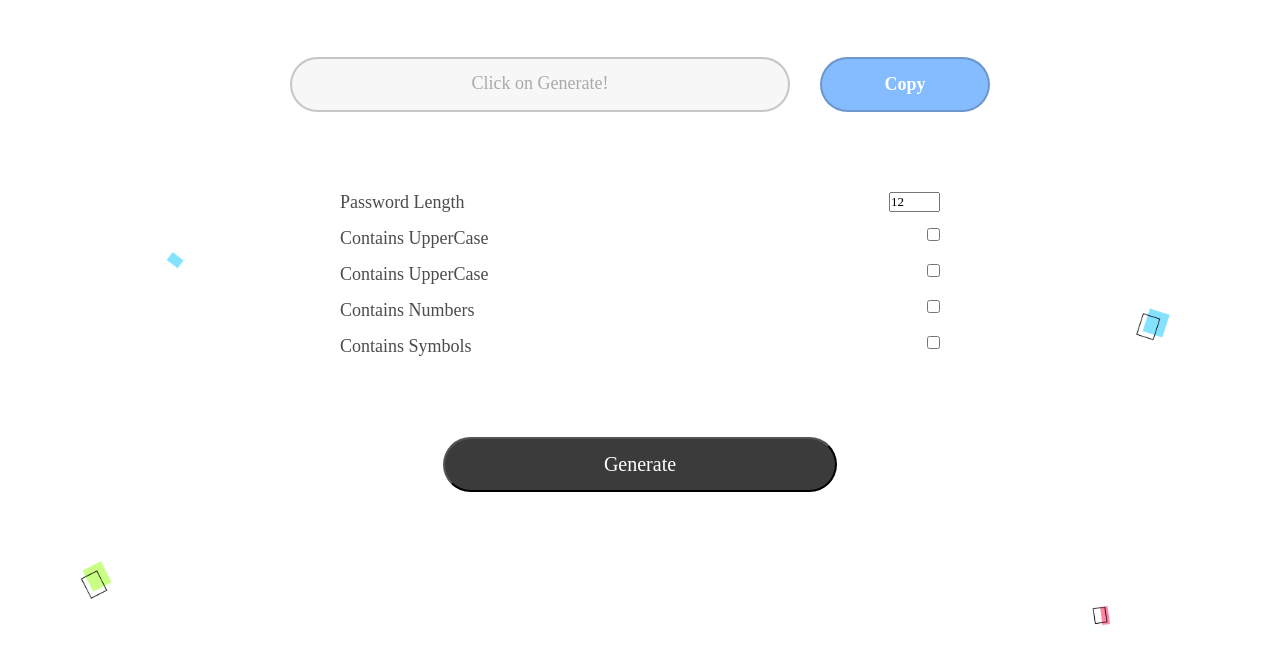
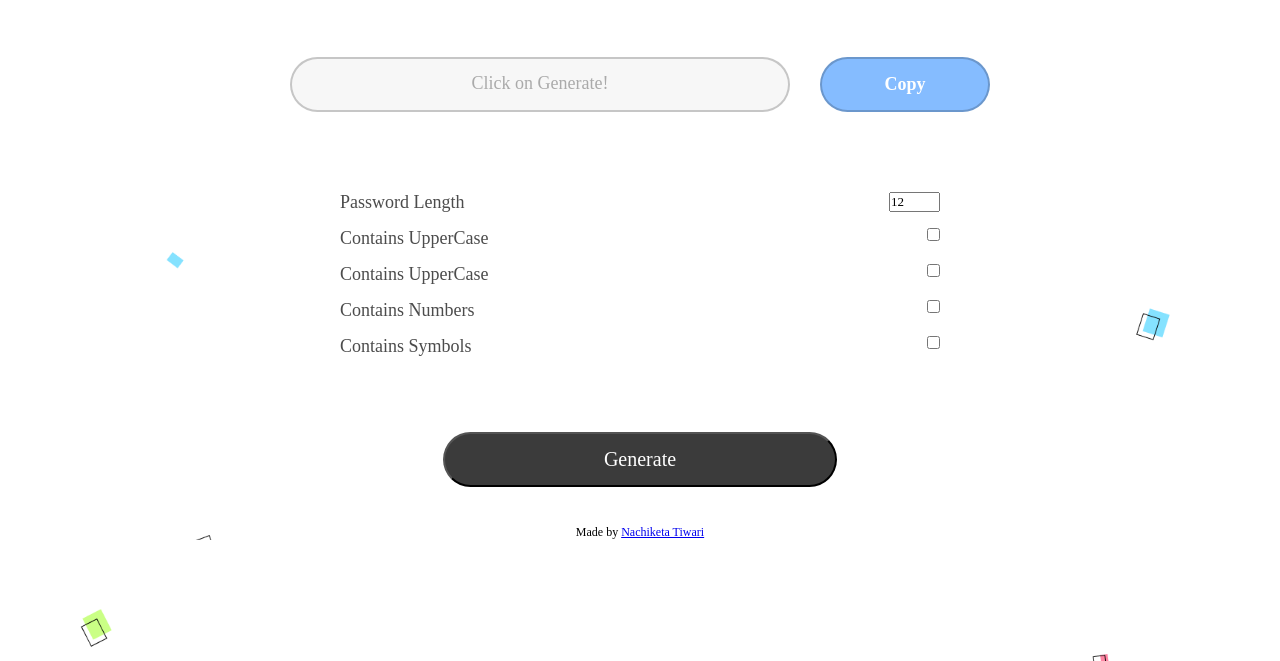
Before and after one commit to NachiketaTiwari69/Random-Password-Generator, a plain HTML site: page index.html in a window 1280 px wide. Shown: the part 139-800 px from the top of the page. Drawn offline with Linux system fonts and the light colour scheme.

Commit message:
author added and anchor tag modification

```diff
--- a/index.html
+++ b/index.html
@@ -69,15 +69,17 @@
 
         </div>
         <div class="generatorButton">
-            <button type="button" class="genButton" id="btn">
+            <button type="button" onclick="createPassword()" class="genButton" id="btn">
                 Generate
             </button>
         </div>
     </div>
+
+    <p id="author"> Made by <a href="https://github.com/NachiketaTiwari69"><span class="authoronly"> Nachiketa Tiwari </span></a></p>
 
     <img src="/Images/MacBook Pro 16_ - 1.png">
 
     <script type="text/javascript" src="script.js"></script>
 </body>
 
-</html>
+</html>underline;
--- a/script.js
+++ b/script.js
@@ -3,6 +3,8 @@ const lowerCaseSet = "abcdefghijklmnopqrstuvwxyz";
 const numberSet = "0123456789";
 const symbolSet = "!@#$%^&*()<>?:/"
 
+const copyField = document.querySelector(".copy-field");
+const copyButton = document.querySelector(".copy-button");
 const passBox = document.getElementById("pass-box")
 const totalChar = document.getElementById("totalchar")
 const upperInput = document.getElementById("UpperCasechar")
--- a/style.css
+++ b/style.css
@@ -140,7 +140,7 @@ h3 {
     font-weight: 500;
     line-height: normal;
     cursor: pointer;
-    margin-top: 35px;
+    margin-top: 30px;
 }
 
 .genButton:hover{
@@ -159,3 +159,18 @@ img{
 #pass-box{
     font-family: Neue Haas Grotesk Display Pro;
 }
+
+#author{
+    text-align: center;
+    padding-top: 38px;
+    font-size: 12px ;
+    font-family: Neue Haas Grotesk Display Pro;
+}
+
+.authoronly{
+    text-align: center;
+    font-size: 12px ;
+    padding-top: 38px;
+    font-family: Neue Haas Grotesk Display Pro;
+    /* text-decoration: underline; */
+}
```
